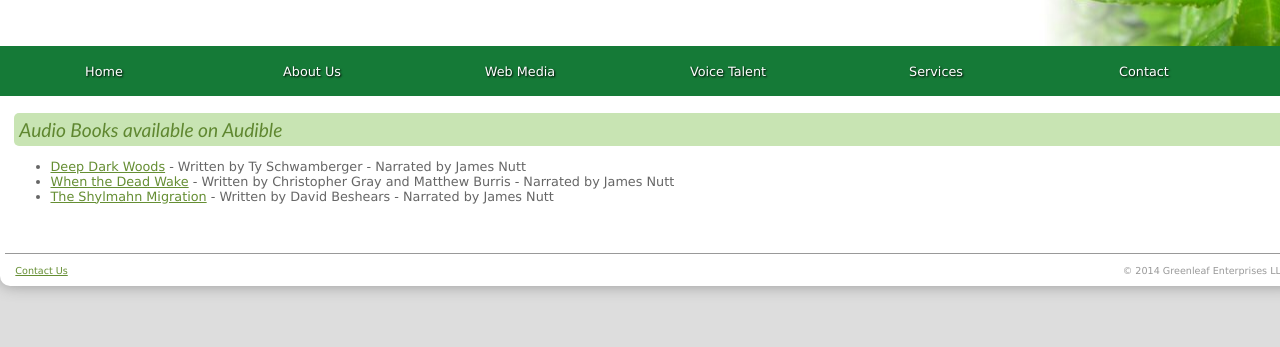
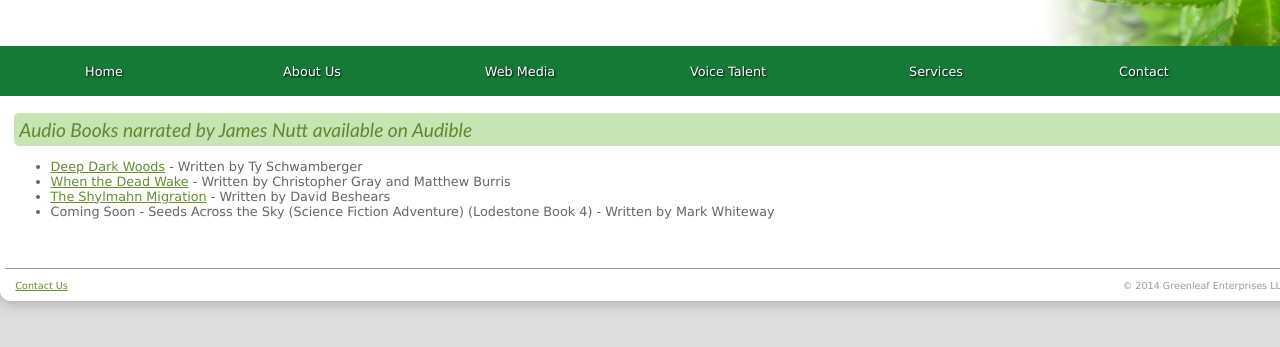
Before and after one commit to Felander/green-leaf, a plain HTML site: page Audio Books.html in a window 1280 px wide. Shown: the part 159-506 px from the top of the page. Drawn offline with Linux system fonts and the light colour scheme; a web font is replaced by a local one.

Commit message:
Update Audio Books.html

```diff
--- a/Audio Books.html
+++ b/Audio Books.html
@@ -25,12 +25,14 @@
 
 <div class="content-inner">
 
-		 <h2>Audio Books available on Audible</h2>
+		 <h2>Audio Books narrated by James Nutt available on Audible</h2>
 
 		 <ul>
-		 <li><b></b> <a href="http://www.audible.com/pd/Fiction/Deep-Dark-Woods-Audiobook/B00NMQX0L0/ref=a_search_c4_1_1_srTtl?qid=1414802224&sr=1-1"> Deep Dark Woods</a> - Written by Ty Schwamberger - Narrated by James Nutt  <!-- copy and paste. Modify height and width if desired. -->
-		 <li><b></b> <a href="http://www.audible.com/pd/Sci-Fi-Fantasy/When-the-Dead-Wake-Audiobook/B00P03VJFC/ref=a_search_c4_1_1_srTtl?qid=1414805792&sr=1-1"> When the Dead Wake</a> - Written by Christopher Gray and Matthew Burris - Narrated by James Nutt  <!-- copy and paste. Modify height and width if desired. -->
-		 <li><b></b> <a href="http://www.audible.com/search/ref=a_hp_tseft?advsearchKeywords=the+shylmahn+migration&filterby=field-keywords&x=0&y=0"> The Shylmahn Migration</a> - Written by David Beshears - Narrated by James Nutt  <!-- copy and paste. Modify height and width if desired. -->
+		 <li><b></b> <a href="http://www.audible.com/pd/Fiction/Deep-Dark-Woods-Audiobook/B00NMQX0L0/ref=a_search_c4_1_1_srTtl?qid=1414802224&sr=1-1"> Deep Dark Woods</a> - Written by Ty Schwamberger  <!-- copy and paste. Modify height and width if desired. -->
+		 <li><b></b> <a href="http://www.audible.com/pd/Sci-Fi-Fantasy/When-the-Dead-Wake-Audiobook/B00P03VJFC/ref=a_search_c4_1_1_srTtl?qid=1414805792&sr=1-1"> When the Dead Wake</a> - Written by Christopher Gray and Matthew Burris  <!-- copy and paste. Modify height and width if desired. -->
+		 <li><b></b> <a href="http://www.audible.com/search/ref=a_hp_tseft?advsearchKeywords=the+shylmahn+migration&filterby=field-keywords&x=0&y=0"> The Shylmahn Migration</a> - Written by David Beshears  <!-- copy and paste. Modify height and width if desired. -->
+		 <li><b></b> Coming Soon - Seeds Across the Sky (Science Fiction Adventure) (Lodestone Book 4) - Written by Mark Whiteway  <!-- copy and paste. Modify height and width if desired. -->
+
 		</li>
 
 		 <!--<li><b></b>  </li><br/>
```
